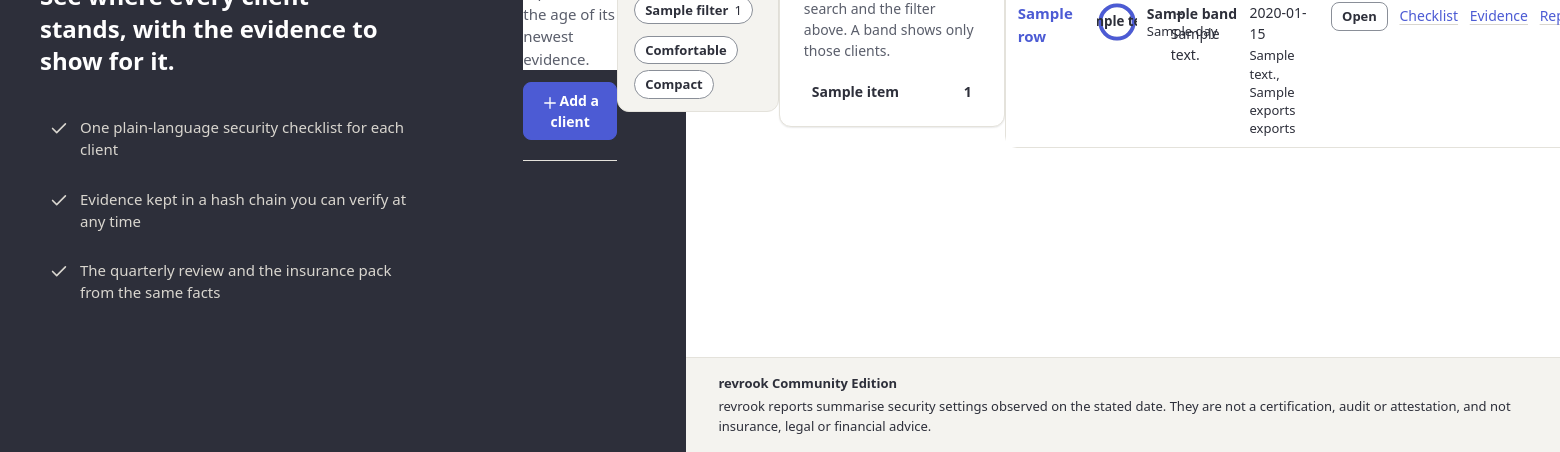
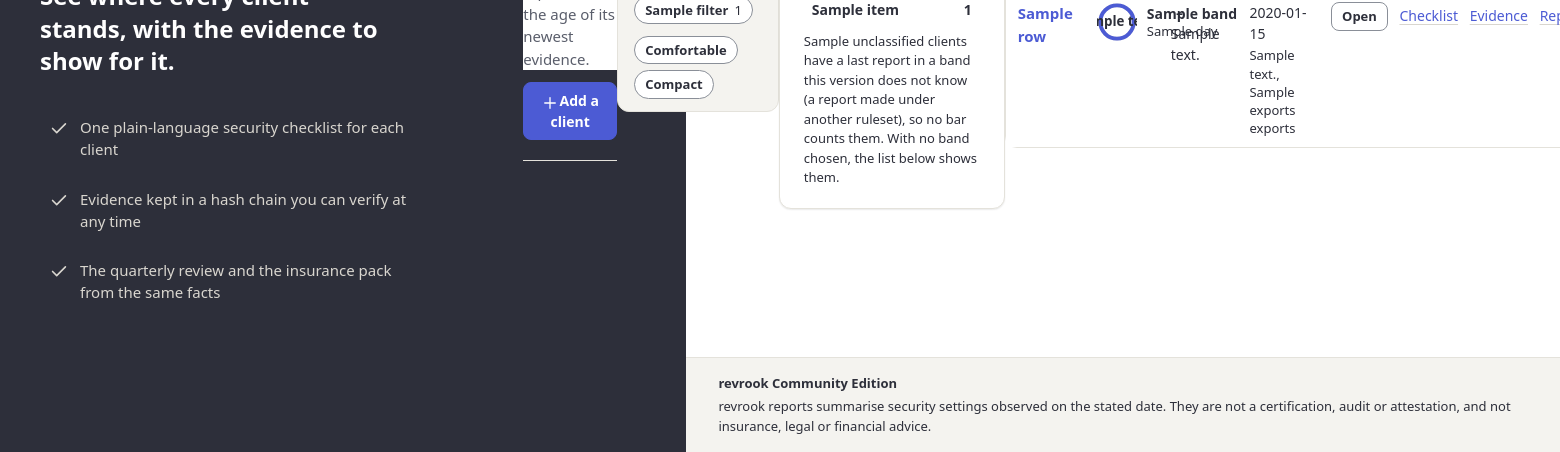
Before and after one commit to Theriark/revrook-ce, a FastAPI app: template app/ui/templates/clients.html in a window 1560 px wide; the page is wider, and only the part inside the window is pictured. Shown: the part 348-800 px from the top of that part. Run offline with FastAPI, Linux system fonts and the light colour scheme; the template is opened without the code that fills it: most values are stand-ins (such as "Sample title", 1, 10 or a date in 2020); parts of the project's set-up code (start-up, migrations or seed data) failed here and were passed over.

Commit message:
feat(ui): note under the bands of the clients list; changelog (THE-953)
Co-Authored-By: Claude Sonnet 5.5 <noreply@anthropic.com>

```diff
--- a/app/ui/templates/clients.html
+++ b/app/ui/templates/clients.html
@@ -45,6 +45,7 @@
 </li>
 {% endfor %}
 </ul>
+{% if bands.unclassified %}<p class="rv-bands-note" id="bands-unclassified">{{ bands.unclassified }} client{% if bands.unclassified != 1 %}s have{% else %} has{% endif %} a last report in a band this version does not know (a report made under another ruleset), so no bar counts {% if bands.unclassified != 1 %}them{% else %}it{% endif %}. With no band chosen, the list below shows {% if bands.unclassified != 1 %}them{% else %}it{% endif %}.</p>{% endif %}
 {% if query.band %}<p class="rv-bands-note"><a href="/clients{{ query.params(band='', page=1) }}">Show every band</a></p>{% endif %}
 </section>
 {% if rows %}
```
